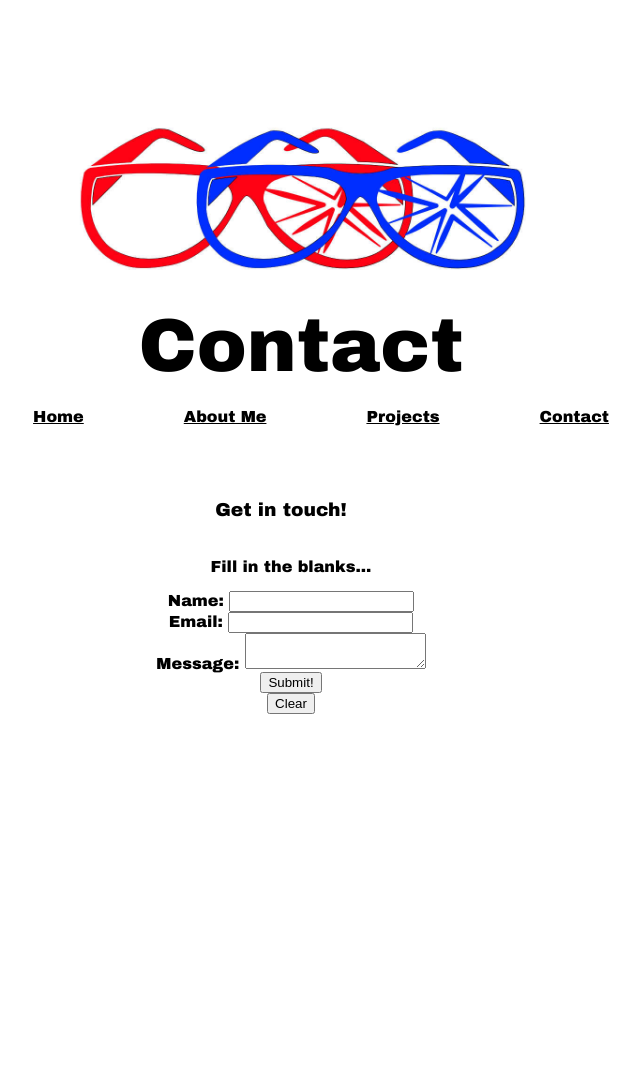
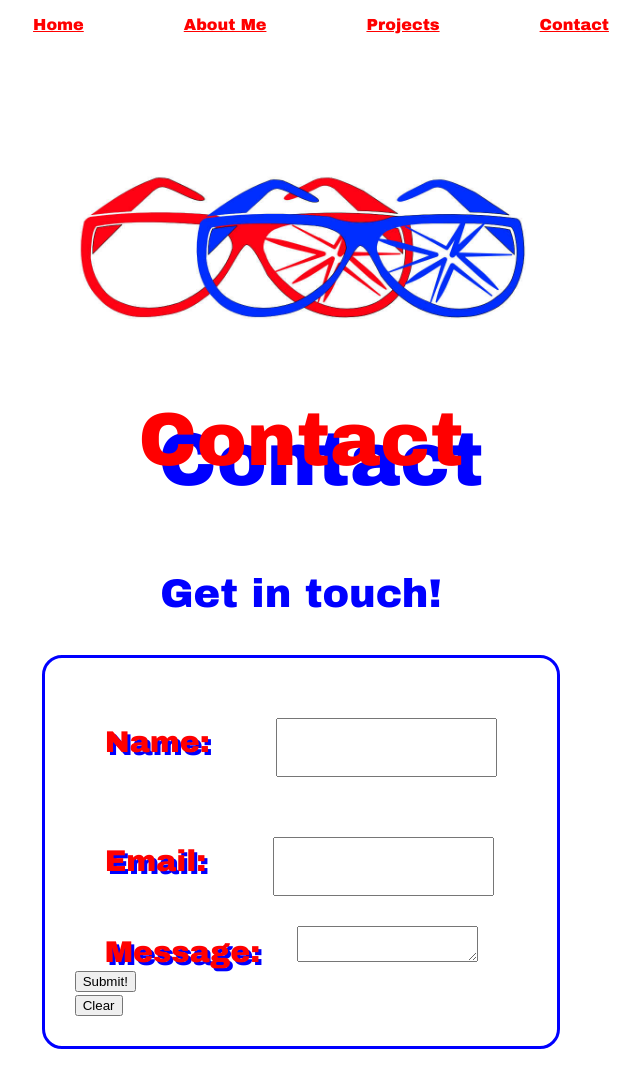
Before and after one commit to jennyardrey/my-portfolio, a website: page contact.html in a window 1280 px wide. Shown: the whole page, without its empty margins (339-979 px from the left). Before the commit the page ends 800 px from the top, so only its background shows below. Drawn offline with Linux system fonts and the light colour scheme.

Commit message:
made design changes and added js for form

```diff
--- a/contact.html
+++ b/contact.html
@@ -9,8 +9,6 @@
 </head>
 <body>
         <header class="inner_head">
-                <a><div id="logoimg"></div></a>
-                <h1>Contact</h1>
                 <nav>
                         <ul>
                             <li><a href="home.html">Home</a></li>
@@ -19,11 +17,13 @@
                             <li><a href="contact.html">Contact</a></li>
                         </ul>
                 </nav>
+                <a><div id="logoimg"></div></a>
+                <h1>Contact</h1>
+
         </header>
-      <div class="form">
-      <h3 class="form">Get in touch!</h2>
-                <p >Fill in the blanks...</p>
-                <form action='/place-where-form-go' method="POST">
+      <div class="contact_div">
+      <h3 >Get in touch!</h2>
+                <form class="form" action="" method="POST">
                 <div>
                     <label for="name">Name:</label>
                     <input type="text" id="name" name="user_name">
@@ -37,7 +37,7 @@
                     <textarea id="msg" name="user_message"></textarea>
                 </div>
                 <div class="button">
-                    <button type="submit">Submit!</button>
+                    <button id="submit_now" type="submit">Submit!</button>
                 </div>
                 <div class="button">
                         <button type="reset">Clear</button>
--- a/script.js
+++ b/script.js
@@ -1,4 +1,6 @@
-
-//function hover() {
-//    document.getElementById("logoimg").src = "GlassesLogoCool.jpg";
-//}
+document.getElementById("submit_now").onclick = function() {
+    var name = document.getElementById("name");
+    var email = document.getElementById("mail");
+    var msg = document.getElementById("msg");
+    window.alert(name.value + " , " + email.value + " , " + msg.value);
+}
--- a/style.css
+++ b/style.css
@@ -1,23 +1,23 @@
 /* main body styles*/
 body {
-    margin: 0px 0px 0px 0px;
+    margin: 0px 0px 40px 0px;
     color: black;
     font-family: "Arial Black", "Arial Bold", Gadget, sans-serif;
 }
 /*links behavoir inc. social icons*/
 a:link {
     text-decoration: underline;
-    color: black;
+    color: red;
 }
 a:hover {
     text-decoration: none;
-    color: blue;
+    text-shadow: 2px 2px blue;
 }
 a:visited {
-    color: black;
+    color: red;
 }
 a:visited:hover {
-    color: blue;
+    color: red;
 }
 
 a.socials:hover {
@@ -59,14 +59,20 @@ a.socials:hover {
 
 }
 h1 {
+    color: red;
+    text-shadow: 20px 20px blue;
     font-size: 75px;
-    margin: 0px 0px 0px 0px;
-    padding: 5px 0px 5px 0px;
-
 }
 h1:hover {
     color: red;
+    font-size: 75px;
+    text-shadow: 3px 3px blue;
 
+}
+
+h3 {
+    color: blue;
+    font-size: 40px;
 }
 
 /*flex*/
@@ -117,7 +123,7 @@ p {
     min-width: 100vh;
 }
 
-#contact {
+#social_icons {
     display: flex;
     flex-flow: column wrap;
     align-items: center;
@@ -137,22 +143,40 @@ p {
 }
 
 /*CSS for contact form*/
-.form {
-    text-align: center;
-    padding: 20px 20px 20px 0px;
-}
 
-form {
+
+.contact_div {
     min-width: 100vh;
     max-height: 100vh;
     display: flex;
     flex-flow: column wrap;
     justify-content: space-around;
     align-items: center;
+}
 
-
+.form {
+    font-size: 20px;
+    background-color: white;
+    border-radius: 20px;
+    border: 3px solid blue;
+    padding: 30px;
+}
+.form:hover {
+    box-shadow: 0 0 0 2pt red;
 }
 
 #homescreen{
     height: 100vh;
 }
+
+label {
+    color: red;
+    font-size: 30px;
+    text-shadow: 3px 3px blue;
+    padding: 30px;
+}
+
+input {
+    margin: 30px;
+    padding: 20px;
+}
```
Also changed, not shown: about.html (+4 -3 lines), home.html (+3 -2 lines), projects.html (+4 -3 lines). Lines whose indentation alone changed are shown as unchanged.
